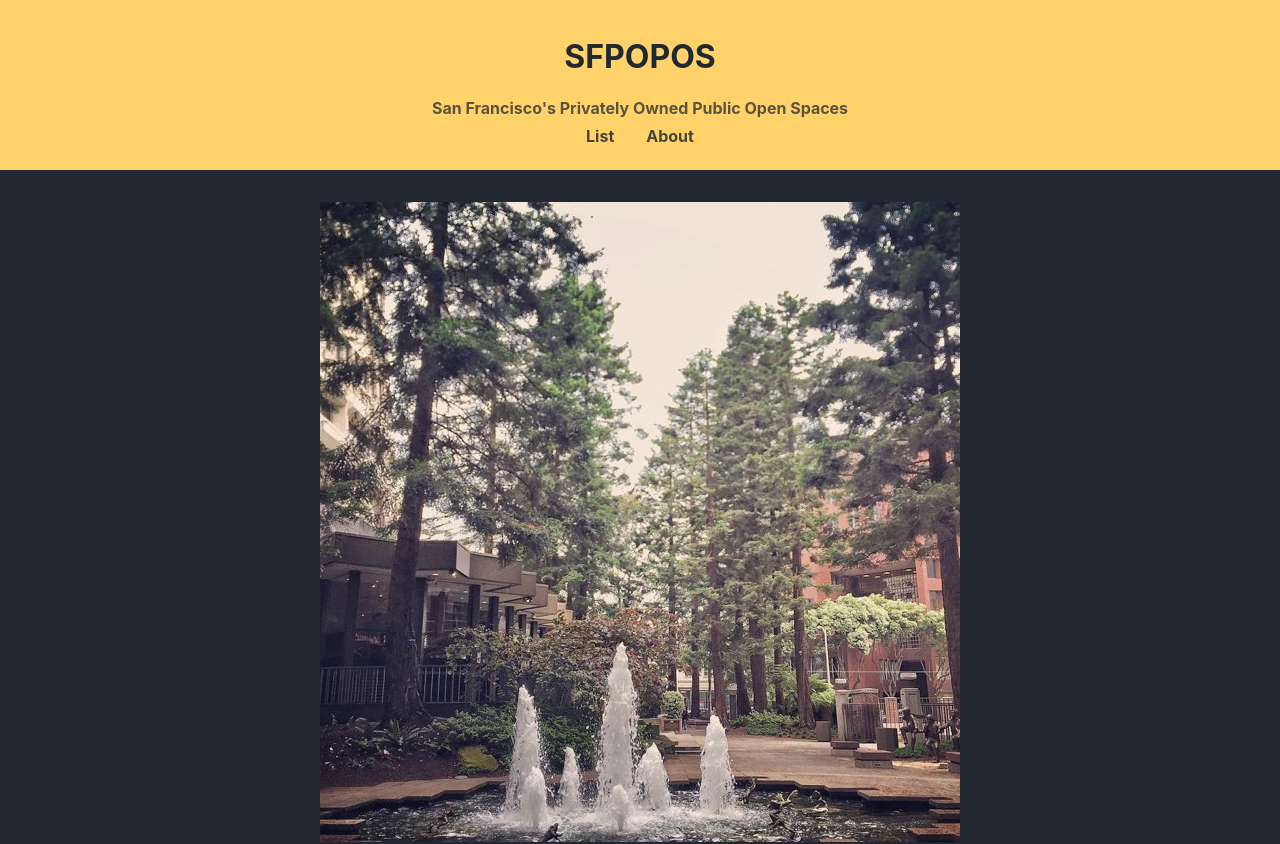
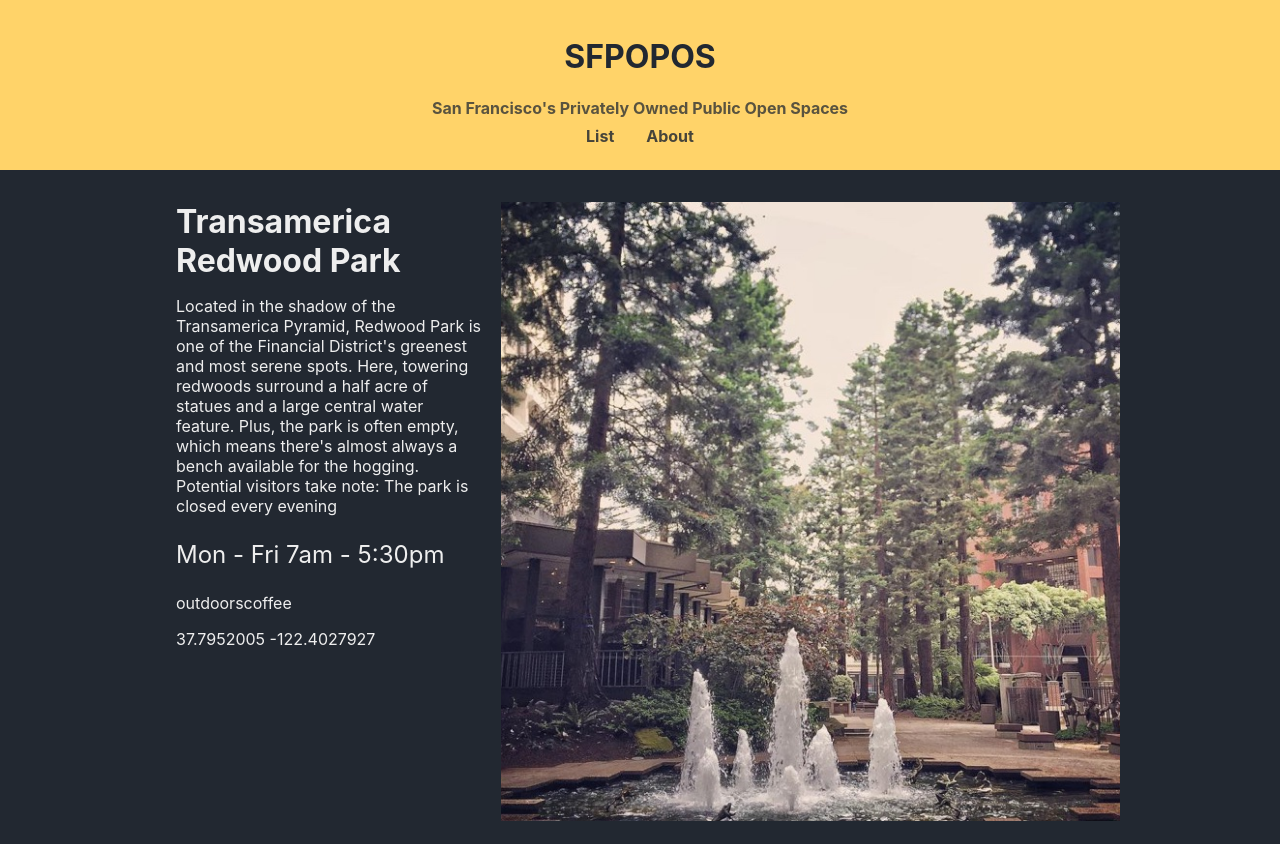
Before and after one commit to shah-a/few1.2-02-react-fundamentals, a React (Create React App) app: page /#/details/0 in a window 1280 px wide. Shown: the top 844 px of the page. Built offline with nearby package versions, Linux system fonts and the light colour scheme.

Commit message:
[Update] Added styles to POPOSDetails; finished tut page 10

```diff
--- a/src/components/POPOSDetails/POPOSDetails.css
+++ b/src/components/POPOSDetails/POPOSDetails.css
@@ -1,4 +1,29 @@
 .POPOSDetails {
-  width: 50%;
+  display: flex;
+  flex-direction: row-reverse;
+  width: 960px;
   margin: auto;
 }
+
+.POPOSDetails .info {
+  flex: 1;
+  text-align: left;
+  padding: 0 1em;
+}
+
+.POPOSDetails .title {
+  font-size: 2em;
+  margin: 0;
+}
+
+.POPOSDetails .image {
+  flex: 2;
+}
+
+.POPOSDetails .image img {
+  width: 100%;
+}
+
+.POPOSDetails .hours {
+  font-size: 1.5em;
+}
--- a/src/components/POPOSDetails/POPOSDetails.js
+++ b/src/components/POPOSDetails/POPOSDetails.js
@@ -8,16 +8,16 @@ function POPOSDetails (props) {
 
   return (
     <div className="POPOSDetails">
-      <div>
+      <div className="image">
         <img src={`${process.env.PUBLIC_URL}images/${images[0]}`} alt="" />
       </div>
 
-      <div>
-        <h1>{title}</h1>
-        <p>{desc}</p>
-        <p>{hours}</p>
-        <p>{features}</p>
-        <p>{geo.lat} {geo.lon}</p>
+      <div className="info">
+        <h1 className="title">{title}</h1>
+        <p className="desc">{desc}</p>
+        <p className="hours">{hours}</p>
+        <p className="features">{features}</p>
+        <p className="geo">{geo.lat} {geo.lon}</p>
       </div>
     </div>
   );
```
